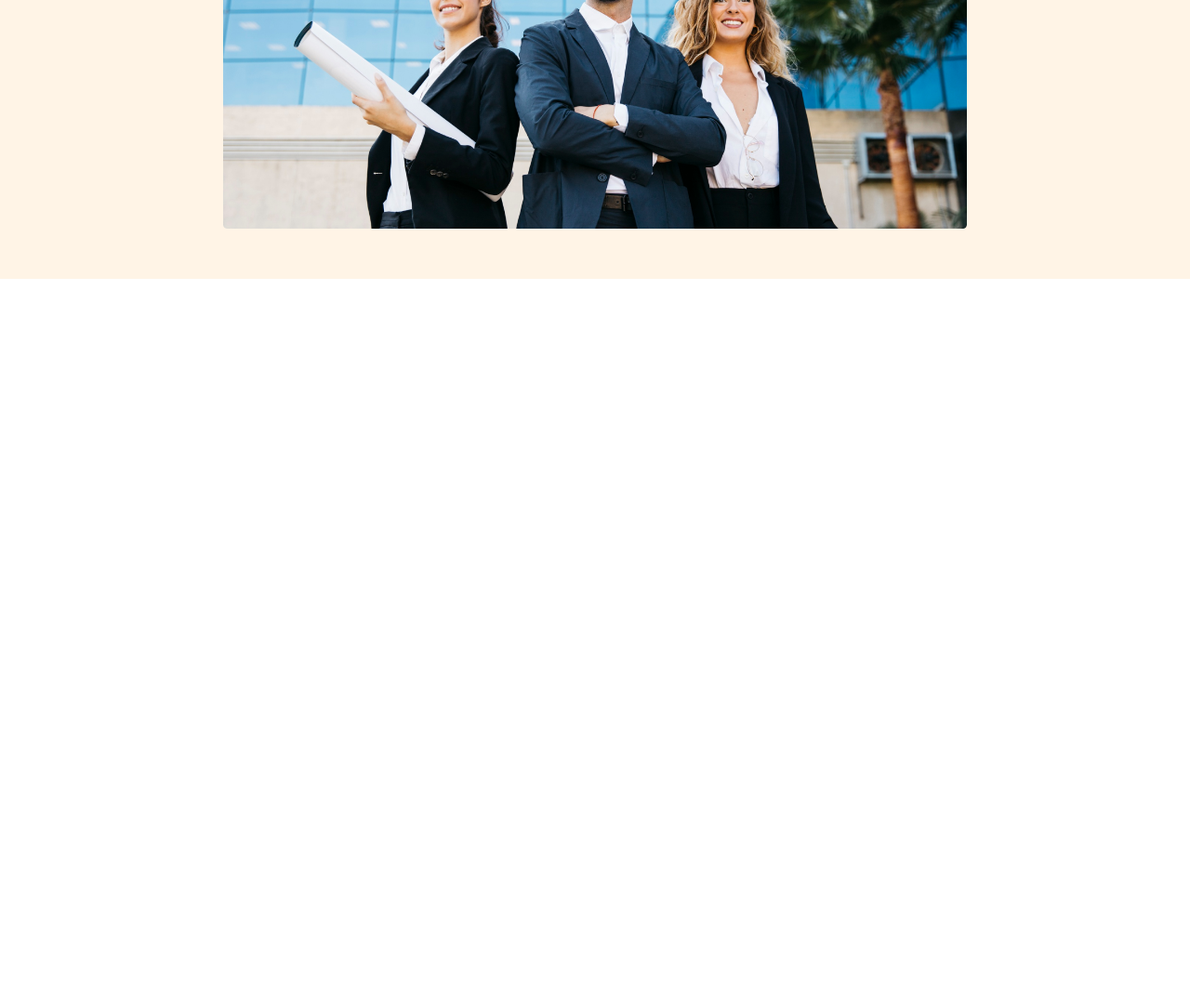
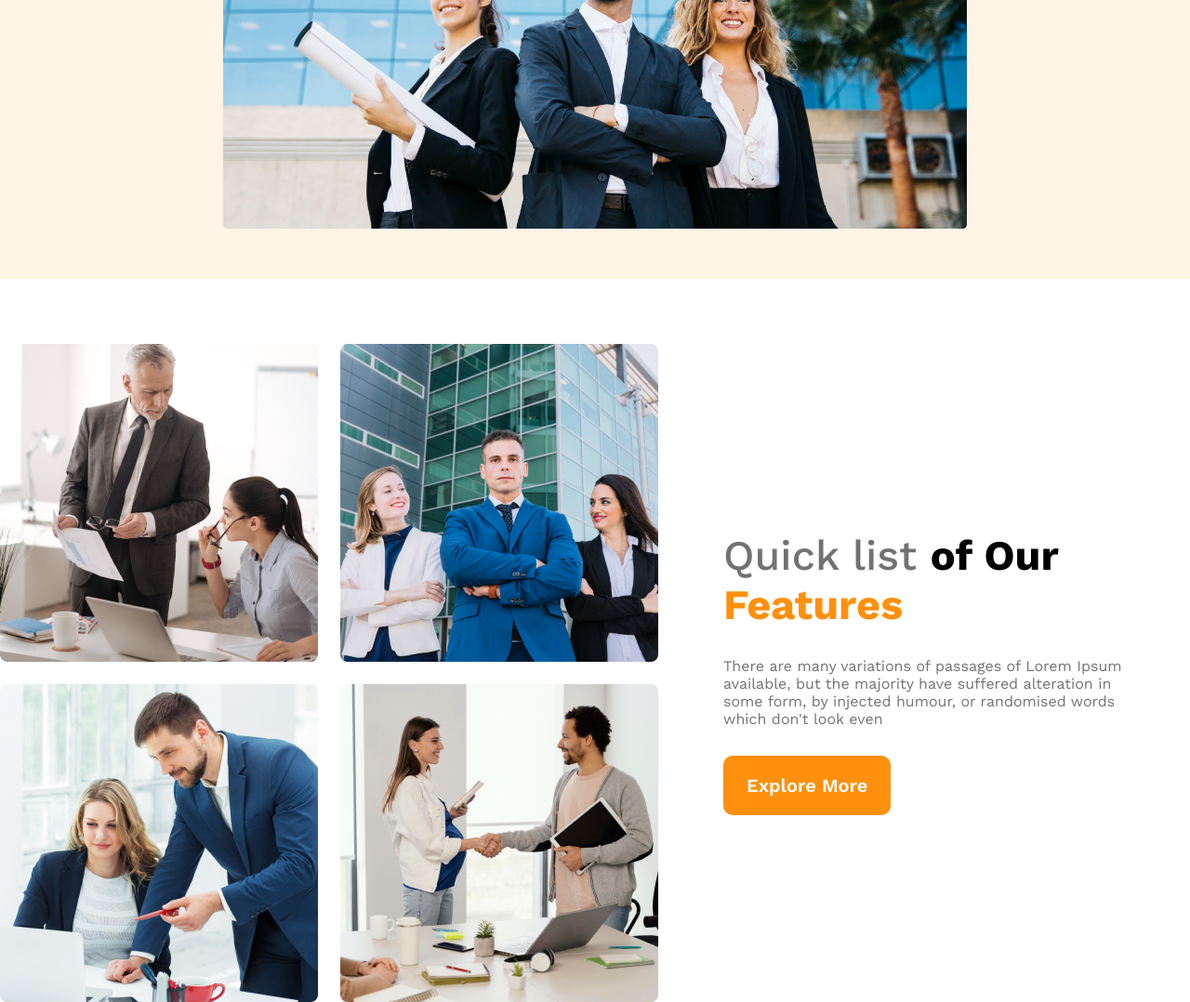
Before and after one commit to rifatrahman1/architects-responsive-website, a plain HTML site: page index.html in a window 1280 px wide. Shown: the part 639-1717 px from the top of the page at 93% size. Before the commit the page ends 939 px from the top, so only its background shows below. Drawn offline with nearby package versions, Linux system fonts and the light colour scheme.

Commit message:
features content added

```diff
--- a/css/style.css
+++ b/css/style.css
@@ -83,6 +83,54 @@ nav ul li a{
 }
 /* header banner style end */
 
+/* main styles start */
+
+
+main{
+    max-width: 1440px;
+    margin: 0 auto;
+}
+
+/* teams styles start */
+
+.teams-container{
+    display: flex;
+    margin-top: 70px;
+    align-items: center;
+}
+.teams-img-container{
+    display: grid;
+    grid-template-columns: repeat(2, 1fr);
+    gap: 1.5rem;
+}
+.teams-content{
+    padding-left: 70px;
+    padding-right: 70px;
+}
+.teams-title .list-features{
+    color: #727272;
+    font-size: 45px;
+    font-weight: 500;
+}
+.teams-title .our{
+    font-size: 45px;
+    font-weight: 700;
+}
+.teams-title .features{
+    color: #FF900E;
+    font-size: 45px;
+    font-weight: 700;
+}
+.teams-description{
+    color: #727272;
+    margin-top: 30px;
+    font-size: 1rem;
+}
+.teams-btn{
+    margin-top: 30px;
+}
+/* teams styles end */
+/* main styles end */
 /* mobile responsive media queary styles start */
 
 @media screen and (max-width: 576px) {
--- a/index.html
+++ b/index.html
@@ -39,7 +39,22 @@
     <!-- Architects main document start -->
 
     <main>
+        <!-- teams section start -->
 
+        <section class="teams-container">
+            <div class="teams-img-container">
+                <img src="images/team1.png" alt="">
+                <img src="images/team2.png" alt="">
+                <img src="images/team3.png" alt="">
+                <img src="images/team4.png" alt="">
+            </div>
+            <div class="teams-content">
+                <h3 class="teams-title"><span class="list-features">Quick list </span><span class="our"> of Our</span><br><span class="features"> Features</span></h3>
+                <p class="teams-description">There are many variations of passages of Lorem Ipsum available, but the majority have suffered alteration in some form, by injected humour, or randomised words which don't look even</p>
+                <button class="btn-primary teams-btn">Explore More</button>
+            </div>
+        </section>
+        <!-- teams section end -->
     </main>
 
     <!-- Architects main document end -->
```
